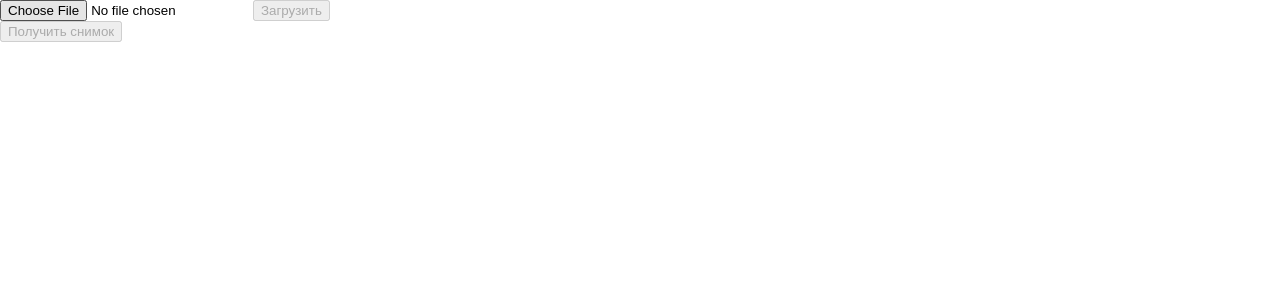
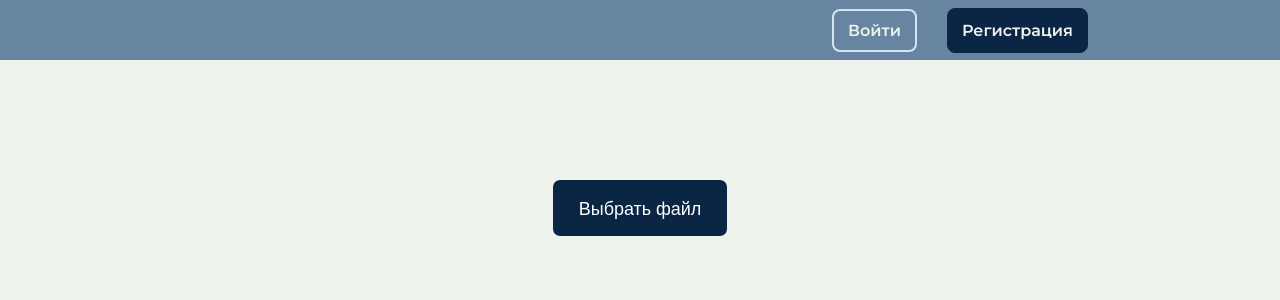
Before and after one commit to rVladislavrr/liver-ct-segmentation, a React (Create React App) app in the folder frontend/: page / in a window 1280 px wide. Shown: the top 300 px of the page. Built offline with nearby package versions, Linux system fonts and the light colour scheme; no server answers.

Commit message:
Сверстал главную страницу, добавил компонент Header для будущей работы с авторизацией

```diff
--- a/frontend/public/index.html
+++ b/frontend/public/index.html
@@ -2,7 +2,13 @@
 <html lang="en">
   <head>
     <meta charset="utf-8" />
+    <link rel="preconnect" href="https://fonts.googleapis.com">
+    <link rel="preconnect" href="https://fonts.gstatic.com" crossorigin>
+    <link href="https://fonts.googleapis.com/css2?family=Golos+Text:wght@400..900&family=Open+Sans:ital,wght@0,300..800;1,300..800&display=swap" rel="stylesheet">
     <link rel="icon" href="%PUBLIC_URL%/favicon.ico" />
+    <link rel="preconnect" href="https://fonts.googleapis.com">
+    <link rel="preconnect" href="https://fonts.gstatic.com" crossorigin>
+    <link href="https://fonts.googleapis.com/css2?family=Montserrat:ital,wght@0,100..900;1,100..900&display=swap" rel="stylesheet">
     <meta name="viewport" content="width=device-width, initial-scale=1" />
     <meta name="theme-color" content="#000000" />
     <meta
--- /dev/null
+++ b/frontend/src/Components/Header/Header.css
@@ -0,0 +1,57 @@
+.main-header {
+    background-color: #6784a1;
+    width: 100%;
+    height: 60px;
+}
+
+.registration-header{
+    display: flex;
+    justify-content: end;
+    align-items: center;
+    gap: 30px;
+    height: 100%;
+    margin-right: 15%;
+    user-select: none;
+}
+
+.header-login-button{
+    background: none;
+    border: 2px solid #d4e4f1;
+    border-radius: 8px;
+    padding: 10px 14px;
+    color: #EEF4ED;
+    font-family: 'Montserrat', sans-serif;
+    font-size: 16px;
+    font-weight: 600;
+    cursor: pointer;
+}
+
+.header-login-button:hover{
+    color:#0b2545;
+    background-color: #d4e4f1;
+}
+
+.header-login-button:active{
+    border: 2px solid #6784a1;
+}
+
+.header-registration-button{
+    background: #0b2545;
+    border: 1px solid #0b2545;
+    border-radius: 8px;
+    padding: 12px 14px;
+    color: #EEF4ED;
+    font-family: 'Montserrat', sans-serif;
+    font-size: 16px;
+    font-weight: 600;
+    cursor: pointer;
+}
+
+.header-registration-button:hover{
+    background-color: #164277;
+    border: 1px solid #164277;
+}
+
+.header-registration-button:active{
+    border: 1px solid #6784a1;
+}
--- /dev/null
+++ b/frontend/src/Components/Header/Header.jsx
@@ -0,0 +1,14 @@
+import React from "react";
+import './Header.css'
+const Header = () => {
+    return (
+        <div className="main-header">
+            <div className="registration-header">
+                <button className="header-login-button">Войти</button>
+                <button className="header-registration-button">Регистрация</button>
+            </div>
+        </div>
+    );
+}
+
+export default Header;
--- a/frontend/src/Components/Home/Home.css
+++ b/frontend/src/Components/Home/Home.css
@@ -1,34 +1,231 @@
-.header {
-  width: 100%;
-  background-color: aqua;
-  margin-top: -16px;
+body {
+  background-color: #eef4ed;
 }
 
-.header-list {
-  display: flex;
-  justify-content: space-between;
-  list-style: none;
-  padding-left: 800px;
-  padding-right: 40px;
+.Home {
+  margin: 0;
+  padding: 0;
 }
 
-.header-list-item {
-  cursor: pointer;
+.file-upload-section {
+  display: flex;
+  flex-direction: column;
+  align-items: center;
+  width: 100%;
+  max-width: 600px;
+  margin: 120px auto 0 auto;
 }
 
-.count {
+.file-input-wrapper {
+  display: flex;
+  align-items: center;
+  gap: 1rem;
+  width: 100%;
+  justify-content: center;
+}
+
+.hidden-input {
+  display: none;
+}
+
+.file-choose-button {
+  background-color: #0b2545;
+  color: white;
+  padding: 16px 26px;
+  border: none;
+  border-radius: 7px;
+  font-family: 'Open Sans', sans-serif;
+  font-size: 18px;
+  font-weight: 500;
+  cursor: pointer;
+  transition: background-color 0.2s;
+  transition: padding 0.2s;
+}
+
+.file-choose-button:hover {
+  background-color: #164277;
+}
+
+.file-choose-button:active{
+  padding: 18px 28px;
+}
+
+.file-info {
+  display: flex;
+  align-items: center;
+  gap: 1rem;
+}
+
+.file-name {
+  white-space: normal;
+  overflow: hidden;
+  font-family: 'Montserrat', sans-serif;
+  font-size: 16px;
+  font-style: italic;
+}
+
+.upload-button {
+  background-color: #0b2545;
+  color: white;
+  padding: 16px 26px;
+  border: none;
+  border-radius: 7px;
+  font-family: 'Open Sans', sans-serif;
+  font-size: 18px;
+  font-weight: 500;
+  cursor: pointer;
+  transition: background-color 0.2s;
+  transition: padding 0.2s;
+}
+
+.upload-button:hover {
+  background-color: #164277;
+}
+
+.upload-button:active {
+  padding: 18px 28px;
+}
+
+.upload-icon {
+  transform: translateY(1px);
+  margin-right: 10px;
+  margin-left: -8px;
+}
+
+.upload-button:disabled {
+  background-color: #707070;
+  cursor: wait;
+}
+
+.slice-controls {
+  margin-top: 100px;
+}
+
+.slice-count {
   margin: 6px auto 6px auto;
   max-width: 71%;
   display: flex;
   justify-content: space-between;
 }
 
-.start-count {
-  display: flex;
-  justify-content: flex-start;
+.current-count {
+  font-family: 'Montserrat', sans-serif;
+  font-size: 22px;
+  color: #0b2545;
+  font-weight: bold;
+  max-width: 70%;
+  margin: 30px auto 0px auto;
 }
 
-.end-count {
+.current-count p {
+  text-align: center;
+}
+
+.slider-value {
+  font-family: 'Montserrat', sans-serif;
+  font-size: 18px;
+  color: #8da9c4;
+}
+
+.slice-actions {
   display: flex;
-  justify-content: flex-end;
+  align-items: center;
+  width: 100%;
+  justify-content: center;
+  margin-top: 40px;
 }
+
+.get-slice-button {
+  background-color: #0b2545;
+  color: white;
+  padding: 16px 26px;
+  border: none;
+  border-radius: 7px;
+  font-family: 'Open Sans', sans-serif;
+  font-size: 18px;
+  font-weight: 500;
+  cursor: pointer;
+  transition: background-color 0.2s;
+  transition: padding 0.2s;
+}
+
+.get-slice-button:hover {
+  background-color: #164277;
+}
+
+.get-slice-button:active {
+  padding: 18px 28px;
+}
+
+.container-photo {
+  text-align: center;
+  margin-top: 40px;
+  user-select: none;
+}
+
+.result-img-container {
+  position: relative;
+  display: inline-block;
+  margin: 0 auto;
+}
+
+.result-sliced-img {
+  width: 300px;
+  height: 300px;
+  border-radius: 9px;
+  cursor: pointer;
+  transition: 0.3s;
+}
+
+.result-sliced-img:hover {
+  opacity: 0.8;
+}
+
+.settings-buttons{
+  position: absolute;
+  left: 100%;
+  top: 0;
+  margin-left: 10px;
+  display: flex;
+  flex-direction: column;
+  gap: 8px;
+  animation: photo_settings_animation 0.4s;
+  animation-fill-mode: both;
+}
+
+@keyframes photo_settings_animation {
+  from {
+      left: 300px;
+      opacity: 0
+  }
+
+  to {
+      left: 330px;
+      opacity: 1
+  }
+}
+
+.settings-button{
+  background-color: #6784a1;
+  color: white;
+  border: none;
+  padding: 12px 22px;
+  border-radius: 7px;
+  font-family: 'Open Sans', sans-serif;
+  font-size: 15px;
+  font-weight: 500;
+  cursor: pointer;
+  transition: background-color 0.2s;
+  transition: padding 0.3s;
+  width: 220px;
+}
+
+.settings-button:hover{
+  background-color: #5e758d;
+  padding: 16px 26px;
+}
+
+.settings-button:active{
+  box-shadow: 0 0 0 2px #5e758d,
+                inset 0 0 0 1px #ffffff;
+}
--- a/frontend/src/Components/Home/Home.jsx
+++ b/frontend/src/Components/Home/Home.jsx
@@ -2,6 +2,7 @@ import React, { useEffect, useState } from 'react';
 import './Home.css';
 import PhotoSlider from '../PhotoSlider/PhotoSlider';
 import { sendPhotoId, uploadFile } from '../../api';
+import Header from '../Header/Header';
 const Home = () => {
   const [file, setFile] = useState(null);
   const [error, setError] = useState('');
@@ -12,6 +13,15 @@ const Home = () => {
   const [isSending1, setIsSending1] = useState(false);
   const [isUploaded, setIsUploaded] = useState(false);
   const [resultImage, setResultImage] = useState(null);
+  const [isChoosed, setIsChoosed] = useState(false);
+  const [imageSettings, setImageSettings] = useState(false);
+
+  useEffect(() => {
+    const cachedImages = JSON.parse(localStorage.getItem('cachedImages') || '{}');
+    if (cachedImages[uuid]?.[photo] && isChoosed === true) {
+      setResultImage(cachedImages[uuid][photo]);
+    }
+  }, [uuid, photo]);
 
   useEffect(() => {
     return () => {
@@ -21,6 +31,25 @@ const Home = () => {
     };
   }, [resultImage]);
 
+  const cacheImage = async (uuid, sliceNum, blob) => {
+    return new Promise((resolve) => {
+      const reader = new FileReader();
+      reader.onloadend = () => {
+        const base64data = reader.result;
+        const cachedImages = JSON.parse(localStorage.getItem('cachedImages') || '{}');
+
+        if (!cachedImages[uuid]) {
+          cachedImages[uuid] = {};
+        }
+
+        cachedImages[uuid][sliceNum] = base64data;
+        localStorage.setItem('cachedImages', JSON.stringify(cachedImages));
+        resolve(base64data);
+      };
+      reader.readAsDataURL(blob);
+    });
+  };
+
   const handleFileChange = (e) => {
     const selectedFile = e.target.files[0];
 
@@ -28,6 +57,7 @@ const Home = () => {
       if (selectedFile.name.endsWith('.nii')) {
         setFile(selectedFile);
         setError('');
+        setIsChoosed(true);
       } else {
         setFile(null);
         setError('Загрузить можно только .nii файл!');
@@ -47,12 +77,7 @@ const Home = () => {
       localStorage.setItem('uuid', uuid);
       localStorage.setItem('numSlices', num_slices);
       setIsUploaded(true);
-
-      if (resultImage) {
-        URL.revokeObjectURL(resultImage);
       setResultImage(null);
-      }
-
     } catch (error) {
       console.log('error', error);
       setIsUploaded(false);
@@ -64,12 +89,19 @@ const Home = () => {
   const handleSendSlice = async () => {
     try {
       setIsSending(true);
-      const blob = await await sendPhotoId(uuid, photo);
-      const imageUrl = URL.createObjectURL(blob);
-      if (resultImage) {
-        URL.revokeObjectURL(resultImage);
+      setIsSending(true);
+
+      const cachedImages = JSON.parse(localStorage.getItem('cachedImages') || '{}');
+      if (cachedImages[uuid]?.[photo]) {
+        setResultImage(cachedImages[uuid][photo]);
+        return;
       }
-      setResultImage(imageUrl);
+
+      const blob = await sendPhotoId(uuid, photo);
+
+      const blobUrl = URL.createObjectURL(blob);
+      setResultImage(blobUrl);
+      await cacheImage(uuid, photo, blob);
     } catch (error) {
       console.error('error while sending id', error);
     } finally {
@@ -77,53 +109,108 @@ const Home = () => {
     }
   };
 
+  const clickedImage = () => {
+    setImageSettings((prev) => !prev);
+  };
+
   return (
-    <>
-      <div>
+    <div className="Home">
+      <Header />
+      <div className="file-upload-section">
+        <div className="file-input-wrapper">
           <input
             type="file"
+            id="button-choose"
             accept=".nii"
             onChange={handleFileChange}
+            className="hidden-input"
           />
-        {error && <p style={{ color: 'red' }}>{error}</p>}
+          <label
+            htmlFor="button-choose"
+            className="file-choose-button"
+          >
+            Выбрать файл
+          </label>
+
+          {isChoosed && (
+            <div className="file-info">
+              <span className="file-name">Файл: {file?.name}</span>
               <button
+                onClick={handleUpload}
                 disabled={!file || isSending1}
-          onClick={handleUpload}
+                className="upload-button"
               >
-          {isSending1 ? 'Отправка...' : 'Загрузить'}
+                {isSending1 ? (
+                  <span>Отправка...</span>
+                ) : (
+                  <>
+                    <img
+                      src={'/download.png'}
+                      className="upload-icon"
+                      width={'16px'}
+                      height={'16px'}
+                      alt=""
+                    />
+                    <span>Загрузить</span>
+                  </>
+                )}
               </button>
             </div>
+          )}
+        </div>
+
+        {error && <p className="upload-err-msg">{error}</p>}
+      </div>
+
       {isUploaded && (
-        <>
+        <div className="slice-controls">
+          <div className="current-count">
+            <p>{photo}</p>
+          </div>
           <PhotoSlider
             photo={photo}
             setPhoto={setPhoto}
             numSlices={numSlices}
           />
-          <div className="count">
-            <div className="start-count">0</div>
-            <div className="end-count">{numSlices}</div>
+          <div className="slice-count">
+            <div className="slider-value start-count">0</div>
+            <div className="slider-value end-count">{numSlices}</div>
           </div>
-        </>
+        </div>
       )}
-      <div>
+
+      {isUploaded && (
+        <div className="slice-actions">
           <button
             onClick={handleSendSlice}
             disabled={!uuid || isSending || !isUploaded}
+            className="get-slice-button"
           >
             {isSending ? 'Отправка...' : 'Получить снимок'}
           </button>
         </div>
-
+      )}
+      <div className="container-photo">
         {resultImage && (
-        <div>
+          <div className="result-img-container">
             <img
               src={resultImage}
-            alt="Фото разреза"
+              alt={`Срез ${photo}`}
+              className="result-sliced-img"
+              onClick={clickedImage}
+              draggable="false"
             />
+            {imageSettings && (
+              <div className='settings-buttons'>
+                <button className="settings-button download">Скачать</button>
+                <button className="settings-button save">Сохранить в личном кабинете</button>
+                <button className="settings-button change">Изменить контур</button>
               </div>
             )}
-    </>
+          </div>
+        )}
+      </div>
+    </div>
   );
 };
 
--- a/frontend/src/Components/PhotoSlider/PhotoSlider.jsx
+++ b/frontend/src/Components/PhotoSlider/PhotoSlider.jsx
@@ -4,12 +4,7 @@ import 'rc-slider/assets/index.css';
 import './PhotoSlider.css';
 
 const PhotoSlider = ({ photo, setPhoto, numSlices }) => {
-
   return (
-    <>
-      <div className="current-count">
-        <p>{photo}</p>
-      </div>
     <div className="slider">
       <Slider
         value={photo}
@@ -19,7 +14,6 @@ const PhotoSlider = ({ photo, setPhoto, numSlices }) => {
         ariaValueTextFormatterForHandle={(val) => `${val}`}
       />
     </div>
-    </>
   );
 };
 
```
Also changed, not shown: frontend/src/Components/PhotoSlider/PhotoSlider.css (+30 -6 lines), frontend/public/download.png (added). Lines whose indentation alone changed are shown as unchanged.
